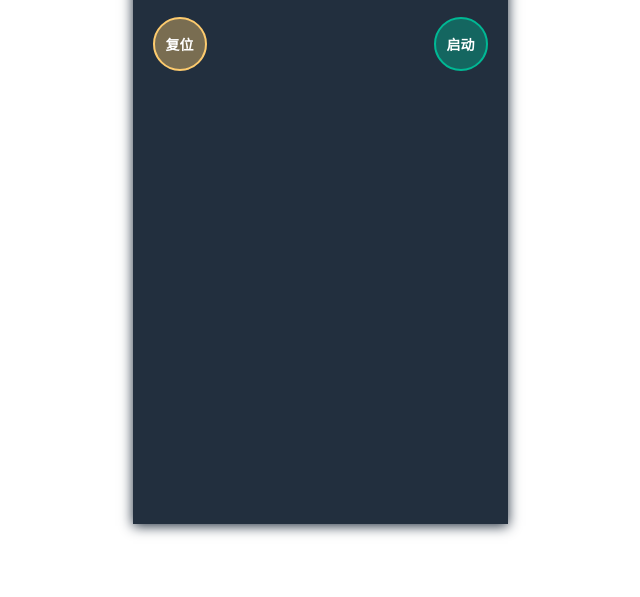
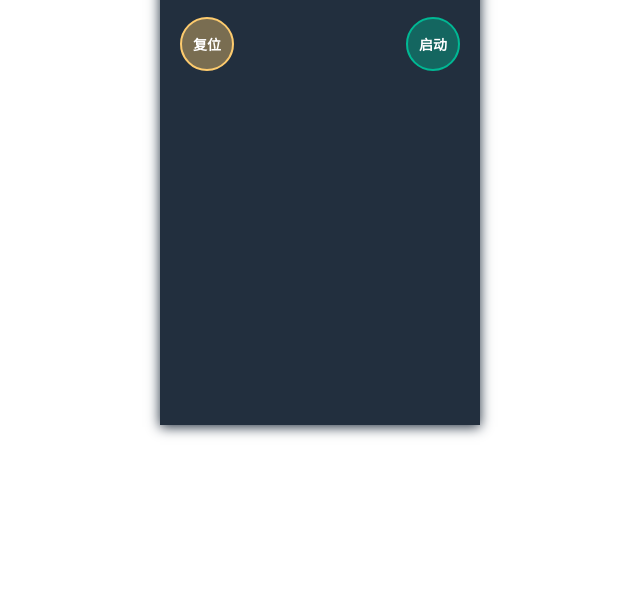
Before and after one commit to PantongWu/Timer, a React app: page / in a window 1280 px wide. Shown: the part 203-800 px from the top of the page, without its empty margins (320-960 px from the left). Built offline with nearby package versions, Linux system fonts and the light colour scheme; some packages are replaced by stand-ins of ours.

Commit message:
样式调整

```diff
--- a/src/components/StopWatch/style.less
+++ b/src/components/StopWatch/style.less
@@ -1,6 +1,6 @@
 .watch-container {
-    width: 375px;
-    height: 667px;
+    width: 320px;
+    height: 568px;
     margin: 60px auto;
     background-color: #222f3e;
     box-shadow: 0 2px 12px 0 #222f3e;
```
